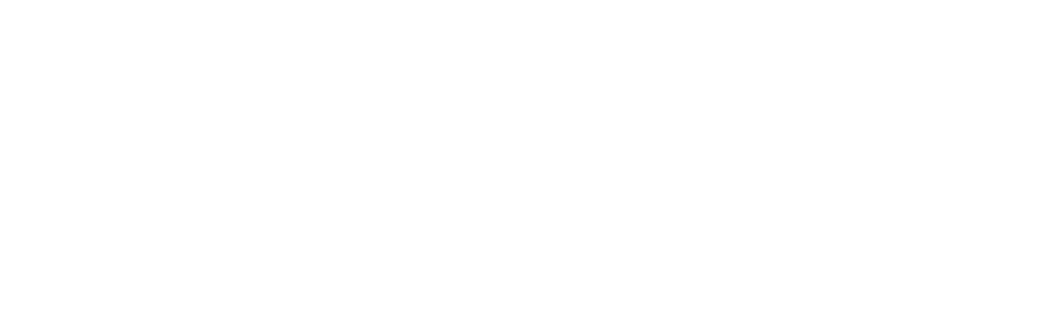
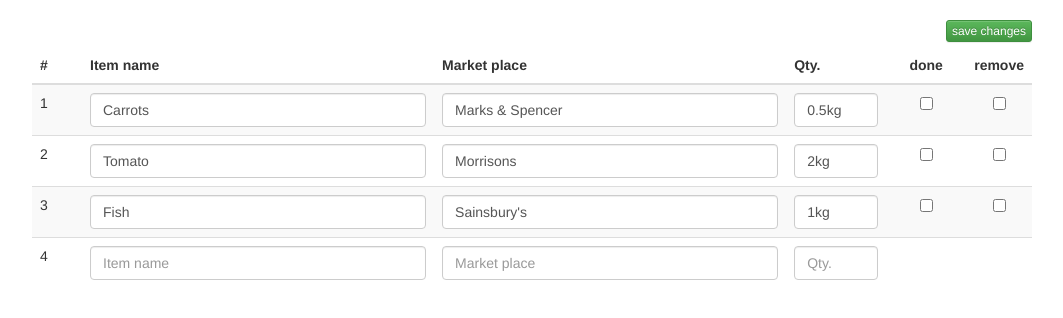
Before and after one commit to veniva/shopping-list, a plain HTML site: page index.html in a window 1280 px wide. Shown: the whole page, without its empty margins (108-1171 px from the left). Drawn offline with Linux system fonts and the light colour scheme.

Commit message:
Initial UI interface

```diff
--- /dev/null
+++ b/css/style.css
@@ -0,0 +1,34 @@
+body {
+    padding-top: 20px;
+    padding-bottom: 20px;
+}
+
+#container{
+    margin-left: auto;
+    margin-right: auto;
+}
+
+@media (min-width: 768px) {
+    #container {
+        max-width: 730px;
+    }
+}
+
+@media (min-width: 1050px) {
+    #container {
+        max-width: 1000px;
+    }
+}
+
+#list > thead > tr > th{
+    text-align: left;
+}
+
+#list > thead > tr > th:nth-child(5),
+#list > tbody > tr > td:last-child{
+    text-align: center;
+}
+
+#list > tbody > tr > td:nth-child(5){
+    text-align: center;
+}
--- a/index.html
+++ b/index.html
@@ -2,15 +2,102 @@
 <html lang="en">
     <head>
         <meta charset="UTF-8">
+        <meta http-equiv="X-UA-Compatible" content="IE=edge">
+        <meta name="viewport" content="width=device-width, initial-scale=1">
         <meta name="description" content="Online shopping list manager">
         <meta name="author" content="Ventsislav Ivanov">
-        <link type="text/css" href="lib/bootstrap-3.3.5-dist/css/bootstrap.min.css" />
-        <link type="text/css" href="lib/bootstrap-3.3.5-dist/css/bootstrap-theme.min.css" />
+        <link type="text/css" href="lib/bootstrap-3.3.5-dist/css/bootstrap.min.css" rel="stylesheet" />
+        <link type="text/css" href="lib/bootstrap-3.3.5-dist/css/bootstrap-theme.min.css" rel="stylesheet" />
+        <link type="text/css" href="css/style.css" rel="stylesheet" />
         <script type="text/javascript" src="lib/jquery-1.11.3.min.js"></script>
         <script type="text/javascript" src="lib/bootstrap-3.3.5-dist/js/bootstrap.min.js"></script>
         <title>My shopping list</title>
     </head>
     <body>
+    <div id="container">
+        <div style="text-align: right; padding-bottom: 5px;">
+            <button id="save_changes" class="btn btn-xs btn-success">save changes</button>
+        </div>
+        <table id="list" class="table table-striped">
+            <thead>
+            <tr>
+                <th style="width:5%">#</th>
+                <th>Item name</th>
+                <th>Market place</th>
+                <th style="width:10%">Qty.</th>
+                <th style="width:8%">done</th>
+                <th style="width:5%">remove</th>
+            </tr>
+            </thead>
+            <tbody></tbody>
+        </table>
+    </div>
+        <script type="text/javascript">
+            var $table = $('#list');
 
+            //pre-defined data
+            var initialData = [
+                {
+                    item: 'Carrots',
+                    market: 'Marks & Spencer',
+                    qty: '0.5kg',
+                    done: false
+                },
+                {
+                    item: 'Tomato',
+                    market: 'Morrisons',
+                    qty: '2kg',
+                    done: false
+                },
+                {
+                    item: 'Fish',
+                    market: 'Sainsbury\'s',
+                    qty: '1kg',
+                    done: false
+                }
+            ];
+            var placeholders = {
+                item: 'Item name',
+                market: 'Market place',
+                qty: 'Qty.'
+            };
+
+            //fill in the table with data
+            function listItems(items){
+                items = items ? items : initialData;
+                //add new user
+                var newItem = {
+                    item: '',
+                    market: '',
+                    qty: '',
+                    done: ''
+                };
+                items.push(newItem);
+
+                $tBody = $table.find('tbody');
+                $tBody.empty();
+
+                items.forEach(function(element, index){
+                    var tr = document.createElement('tr');
+
+                    $(tr).append('<td>'+(index+1)+'</td>');//adding the counter
+                    $.each(element, function(prop, value){
+                        if(prop != 'done')
+                            $(tr).append('<td><input class="form-control" name="'+prop+'" value="'+value+'" placeholder="'+placeholders[prop]+'"></td>');
+                        else{
+                            if(typeof element.done == "boolean")//if not "new item"
+                                $(tr).append('<td><input type="checkbox" name="'+prop+'" value="'+value+'"></td>');
+                            else
+                                $(tr).append('<td>&nbsp;</td>');//append to preserve column number
+                        }
+                    });
+                    var removeButton = (element.item) ? '<input type="checkbox" name="remove" />' : '&nbsp;';//add remove button if not "New user"
+                    $(tr).append('<td>'+removeButton+'</td>');
+
+                    $tBody.append(tr);
+                });
+            }
+            listItems();
+        </script>
     </body>
 </html>
```
